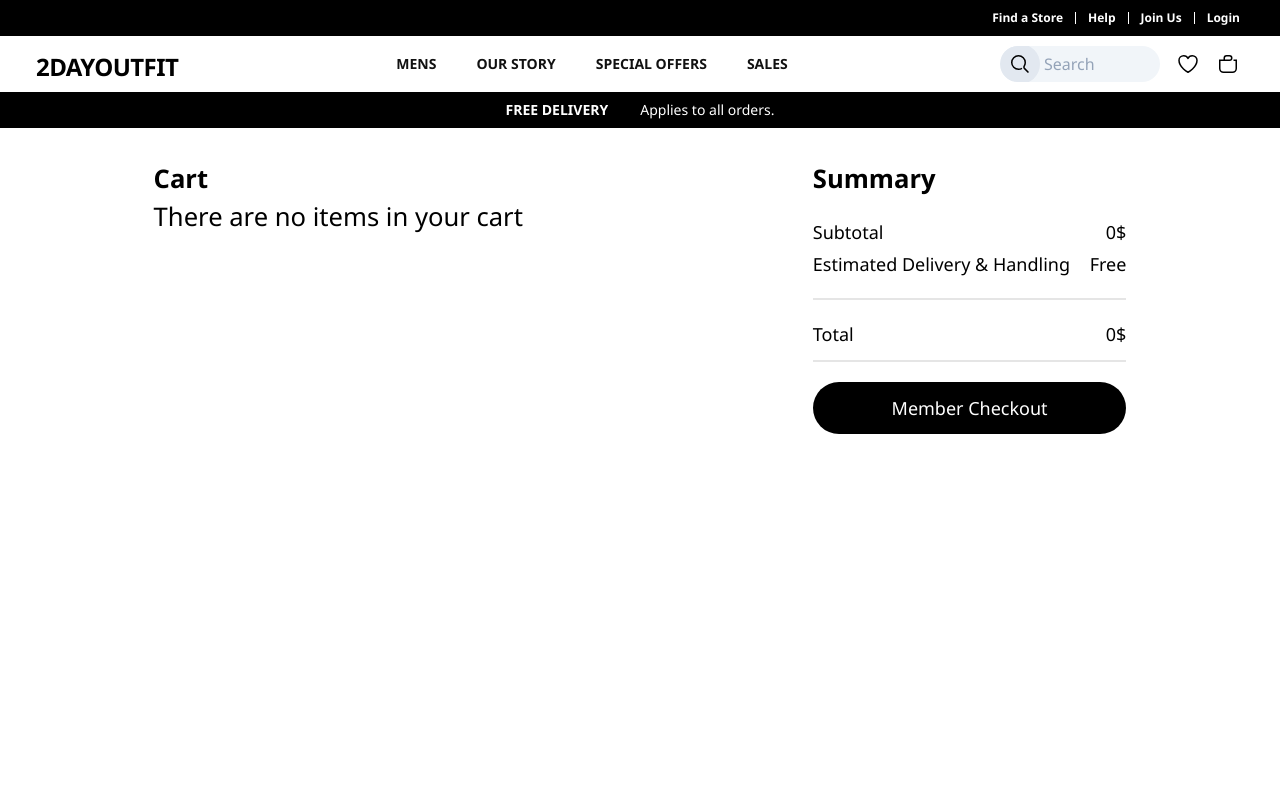
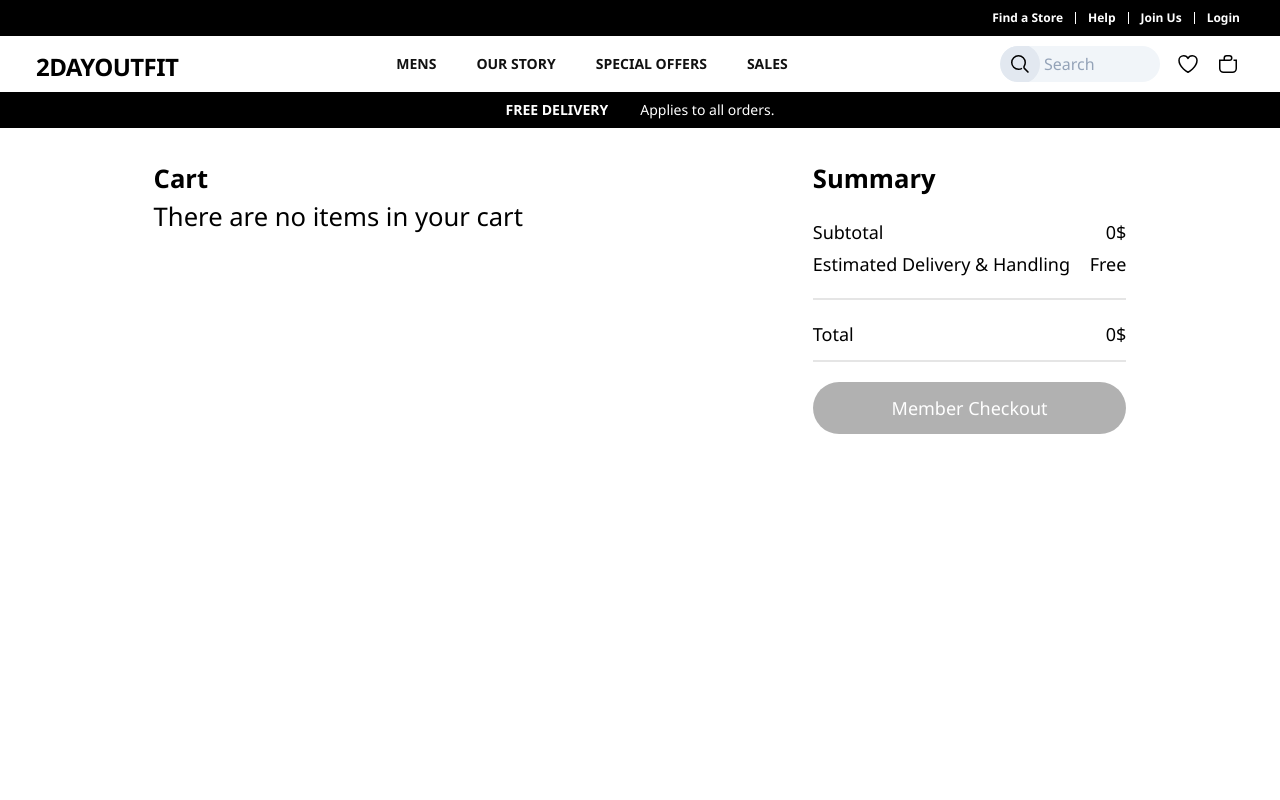
Before and after one commit to MinhQuan124/2dayOutfit, a React (Create React App) app: page /cart in a window 1280 px wide. Shown: the top 800 px of the page. Built offline with nearby package versions, Linux system fonts and the light colour scheme.

Commit message:
fixing some error

```diff
--- a/src/pages/Cart/index.js
+++ b/src/pages/Cart/index.js
@@ -203,14 +203,27 @@ function Cart() {
             <div className="w-full border border-[#e5e5e5] my-3"></div>
 
             <Link to="/checkout" className="block">
-              <button className="hidden lg:block w-full bg-black text-white text-lg rounded-full hover:bg-gray-800 py-3 mt-5">
+              <button
+                disabled={cart.items.length === 0}
+                className={`hidden lg:block w-full bg-black text-white text-lg rounded-full py-3 mt-5 ${
+                  cart.items.length === 0 ? "opacity-30" : "hover:bg-gray-800 "
+                }`}
+              >
                 Member Checkout
               </button>
             </Link>
 
-            <div className="fixed bottom-0 left-0 w-full bg-white border-t border-[#beb7b7] p-4 shadow-md lg:hidden z-50">
+            <div
+              disabled={cart.items.length === 0}
+              className="fixed bottom-0 left-0 w-full bg-white border-t border-[#beb7b7] p-4 shadow-md lg:hidden z-50"
+            >
               <Link to="/checkout" className="block">
-                <button className="w-full bg-black text-white text-lg rounded-full hover:bg-gray-800 py-3">
+                <button
+                  disabled={cart.items.length === 0}
+                  className={`w-full bg-black text-white text-lg rounded-full py-3 ${
+                    cart.items.length === 0 ? "opacity-30" : "hover:bg-gray-800"
+                  }`}
+                >
                   Member Checkout
                 </button>
               </Link>
--- a/src/pages/CheckoutPage/index.js
+++ b/src/pages/CheckoutPage/index.js
@@ -131,9 +131,7 @@ function CheckoutPage() {
       await markOrderedItem(userId, cartData);
 
       fetchCart(userId, setCart);
-      setTimeout(() => {
-        navigate("/orders");
-      }, 2000);
+      navigate("/orders");
     } catch (error) {
       toast.error("Place Order Failed");
       console.error("Order failed", error);
--- a/src/pages/ProductDetail/index.js
+++ b/src/pages/ProductDetail/index.js
@@ -21,7 +21,7 @@ function ProductDetail() {
   const { slug } = useParams();
 
   const { user } = useAuth();
-  const userId = user.id;
+  const userId = user?.id;
 
   const { cart, fetchCart, setCart } = useCartContext();
 
```
